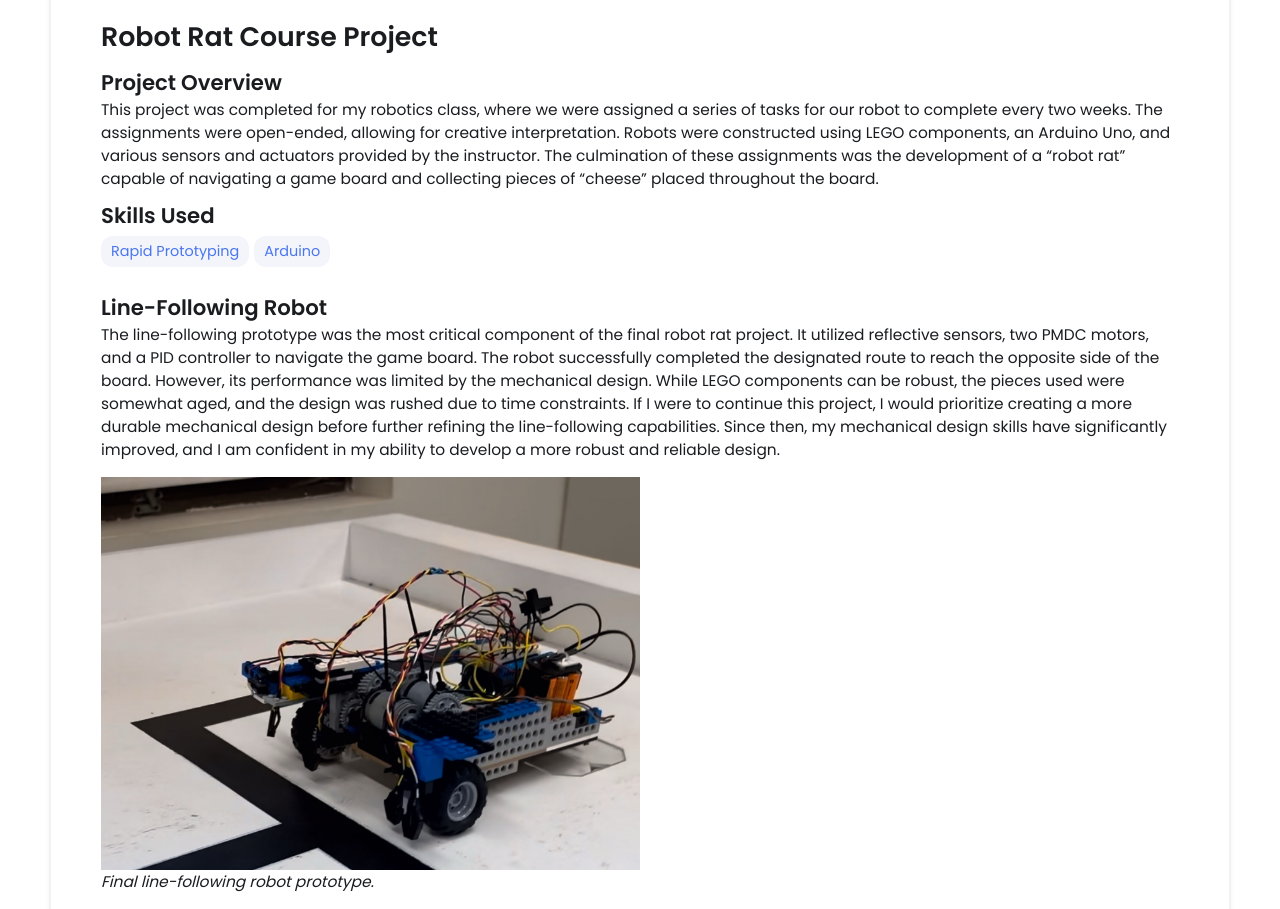
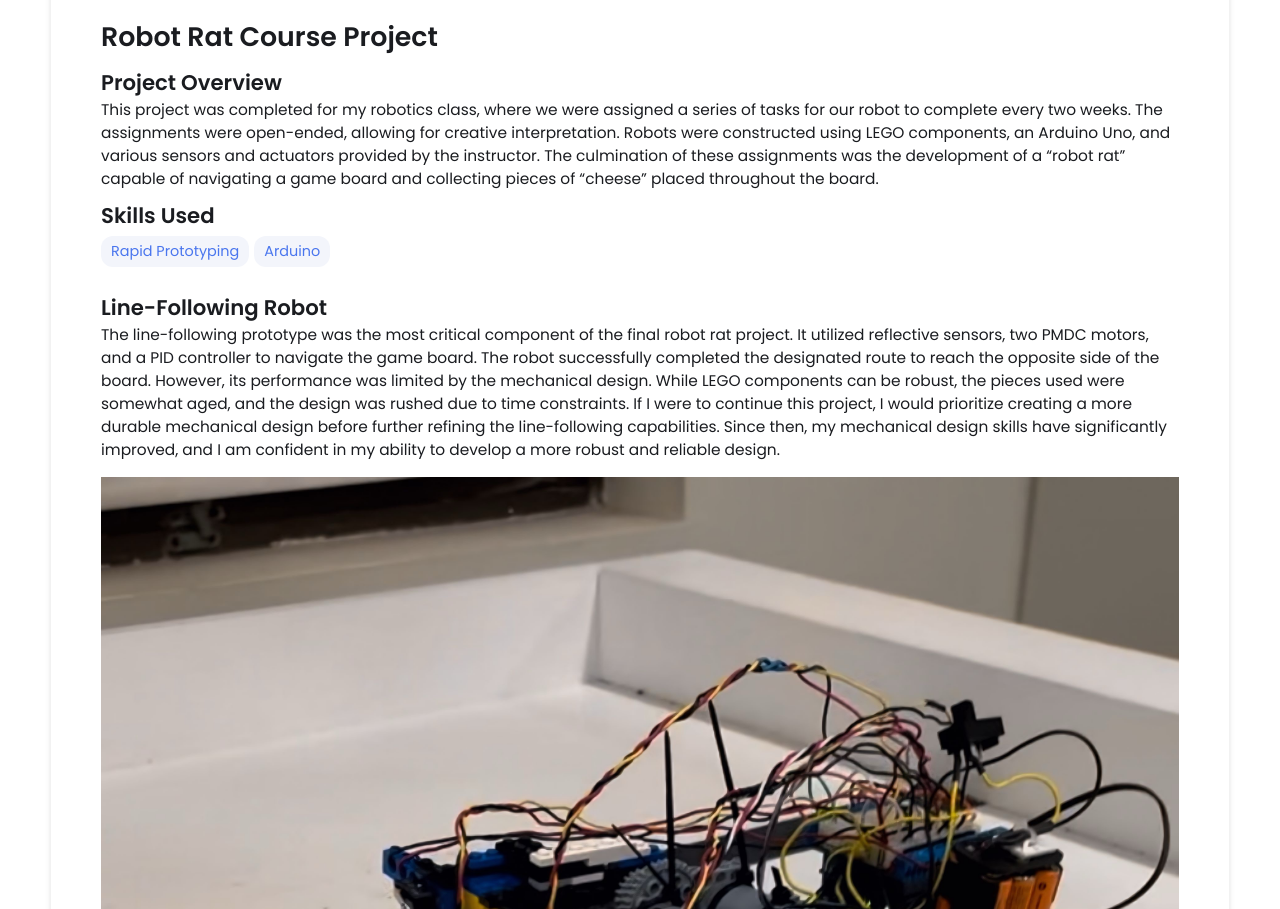
Before and after one commit to klee-eng/klee-eng.github.io, a Jekyll site: the page built from _projects/Line Following Robot/index.md, in a window 1280 px wide. Shown: the part 490-1399 px from the top of the page. Built offline with Jekyll 4.4.1, drawn with Linux system fonts in a browser that asks for light colours; grey boxes are pictures that could not be loaded.

Commit message:
Update index.md

```diff
--- a/_projects/Line Following Robot/index.md
+++ b/_projects/Line Following Robot/index.md
@@ -12,8 +12,8 @@ main-image: /robotRatProto.jpg
 
 The line-following prototype was the most critical component of the final robot rat project. It utilized reflective sensors, two PMDC motors, and a PID controller to navigate the game board. The robot successfully completed the designated route to reach the opposite side of the board. However, its performance was limited by the mechanical design. While LEGO components can be robust, the pieces used were somewhat aged, and the design was rushed due to time constraints. If I were to continue this project, I would prioritize creating a more durable mechanical design before further refining the line-following capabilities. Since then, my mechanical design skills have significantly improved, and I am confident in my ability to develop a more robust and reliable design.
 
-<div class="image-row">
-  <img src="/images-line_follower/LINE_FOLLOWER.JPG" alt="Hub1">
+<div style="display: flex; gap: 10px;">
+  <img src="/images-line_follower/LINE_FOLLOWER.JPG" height="auto" width="100%" alt="Hub1">
 </div>
 
 <p><i>Final line-following robot prototype.</i></p>
```
